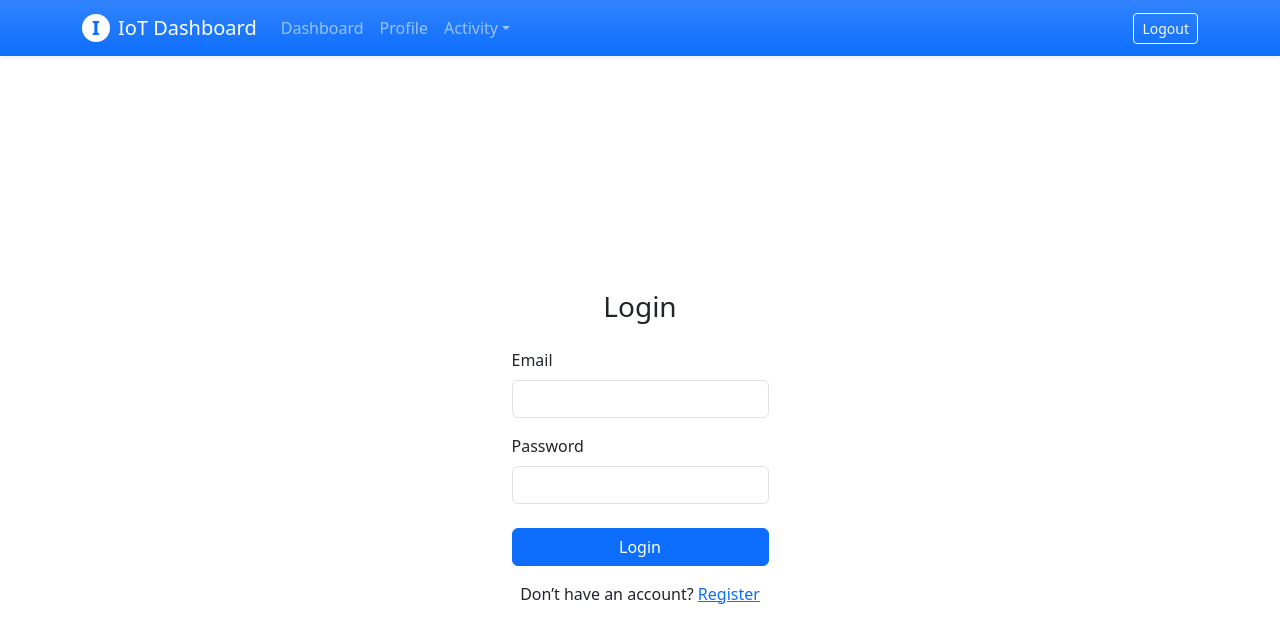
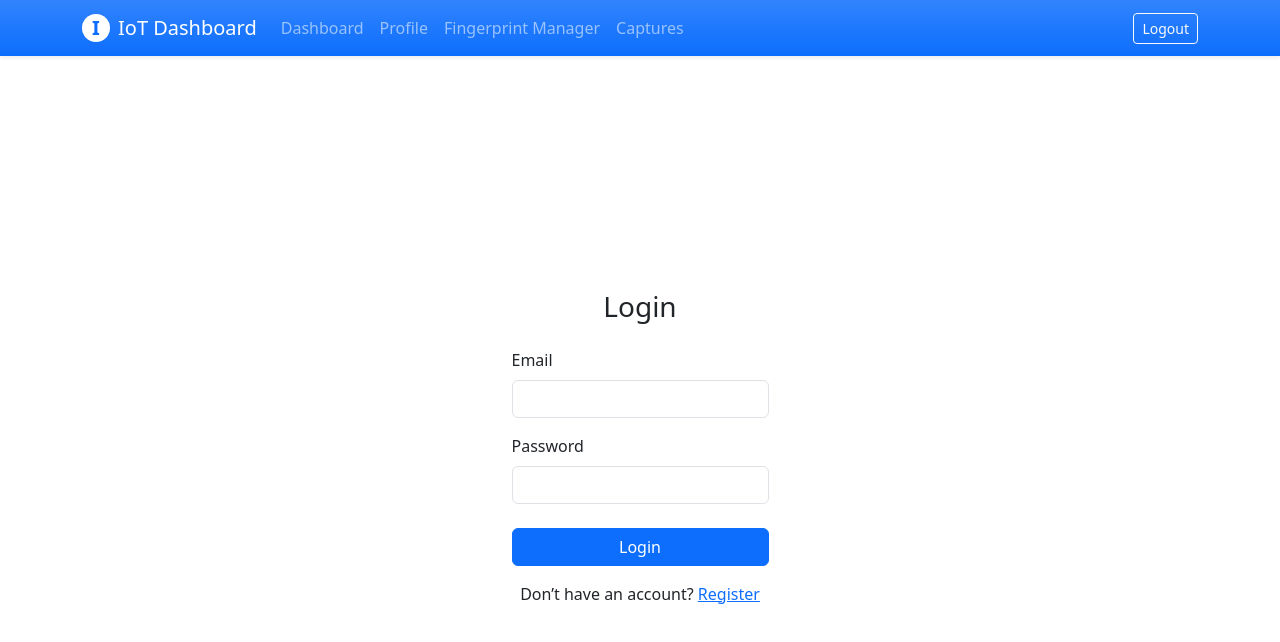
Before and after one commit to Phuquy1805/IOT-website-project, a React (Vite) app in the folder frontend/: page /login in a window 1280 px wide. Shown: the top 642 px of the page. Built offline with nearby package versions, Linux system fonts and the light colour scheme; no server answers; the HTML template or start-up script is replaced by a standard one.

Commit message:
change navbar

```diff
--- a/frontend/src/App.jsx
+++ b/frontend/src/App.jsx
@@ -53,29 +53,14 @@ export default function App() {
           />
 
           <Route
-            path="/activity/statistics"
-            element={
-              <ProtectedRoute>
-                <ActivityStatistics/>
-              </ProtectedRoute>
-            }
-          />
-          <Route
-            path="/activity/captures"
+            path="/captures"
             element={
               <ProtectedRoute>
                 <ActivityCaptures/>
               </ProtectedRoute>
             }
           />
-          <Route
-            path="/activity/fingerprints"
-            element={
-              <ProtectedRoute>
-                <ActivityFingerprints/>
-              </ProtectedRoute>
-            }
-          />
+
           <Route
             path="/fingerprint-manager"
             element={
--- a/frontend/src/components/Navbar.jsx
+++ b/frontend/src/components/Navbar.jsx
@@ -48,52 +48,18 @@ export default function Navbar() {
               </NavLink>
             </li>
 
-            {/* Activity dropdown */}
-            <li className={`nav-item dropdown ${activityActive ? 'active' : ''}`}>
-              <a
-                href="#"
-                className={`nav-link dropdown-toggle ${activityActive ? 'active' : ''}`}
-                id="activityDropdown"
-                role="button"
-                data-bs-toggle="dropdown"
-                data-bs-auto-close="outside"
-                aria-expanded="false"
-              >
-                Activity
-              </a>
-              <ul className="dropdown-menu dropdown-menu-dark shadow" aria-labelledby="activityDropdown">
-                <li>
-                  <NavLink className="dropdown-item d-flex align-items-start gap-2" to="/activity/statistics">
-                    <i className="bi bi-graph-up" aria-hidden="true"></i>
-                    <div>
-                      <div>Statistics</div>
-                      <small className="text-secondary">Charts & trends</small>
-                    </div>
-                  </NavLink>
-                </li>
+            <li className="nav-item">
+              <NavLink className="nav-link" to="/fingerprint-manager">
+                Fingerprint Manager
+              </NavLink>
+            </li>
 
-                <li>
-                  <NavLink className="dropdown-item d-flex align-items-start gap-2" to="/activity/captures">
-                    <i className="bi bi-camera" aria-hidden="true"></i>
-                    <div>
-                      <div>Captures</div>
-                      <small className="text-secondary">Photo timeline</small>
-                    </div>
-                  </NavLink>
-                </li>
+            <li className="nav-item">
+              <NavLink className="nav-link" to="/captures">
+                Captures
+              </NavLink>
+            </li>
 
-                <li>
-                  <NavLink className="dropdown-item d-flex align-items-start gap-2" to="/activity/fingerprints">
-                    <i className="bi bi-fingerprint" aria-hidden="true"></i>
-                    <div>
-                      <div>Fingerprints</div>
-                      <small className="text-secondary">Access records</small>
-                    </div>
-                  </NavLink>
-                </li>
-
-              </ul>
-            </li>
           </ul>
 
           <button className="btn btn-outline-light btn-sm" onClick={handleLogout}>
```
